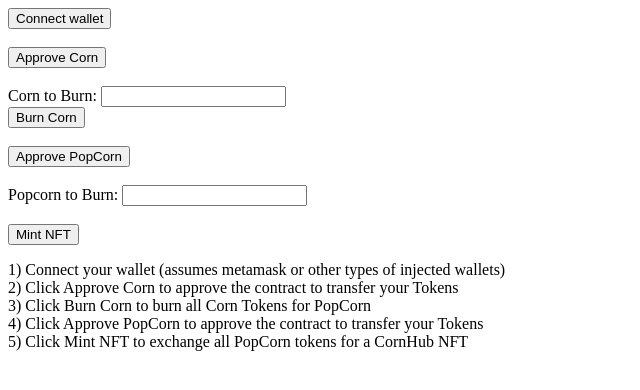
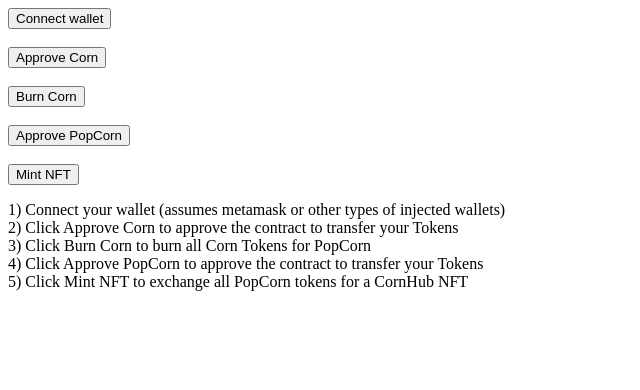
Before and after one commit to misctyler/CornHub, a plain HTML site: page index.html in a window 1280 px wide. Shown: the whole page, without its empty margins (0-640 px from the left). Drawn offline with Linux system fonts and the light colour scheme; a script that the page names is missing.

Commit message:
Update index.html

```diff
--- a/index.html
+++ b/index.html
@@ -10,25 +10,10 @@
 </head>
 
 <body>
-
   <button onclick="connect()">Connect wallet</button> <br> <br>
-
-
   <button onclick="approveCorn()">Approve Corn</button> <br> <br>
-
-
-  <label for="corn-burn">Corn to Burn:</label>
-  <input type="text" id="corn-burn" name="amountc"> <br>
-
   <button onclick="burnCorn()">Burn Corn</button> <br> <br>
-
-
   <button onclick="approvePopCorn()">Approve PopCorn</button> <br> <br>
-
-
-  <label for="popcorn-burn">Popcorn to Burn:</label>
-  <input type="text" id="popcorn-burn" name="amountpc"> <br> <br>
-
   <button onclick="mintNFT()">Mint NFT</button>
 
 <p>
```
